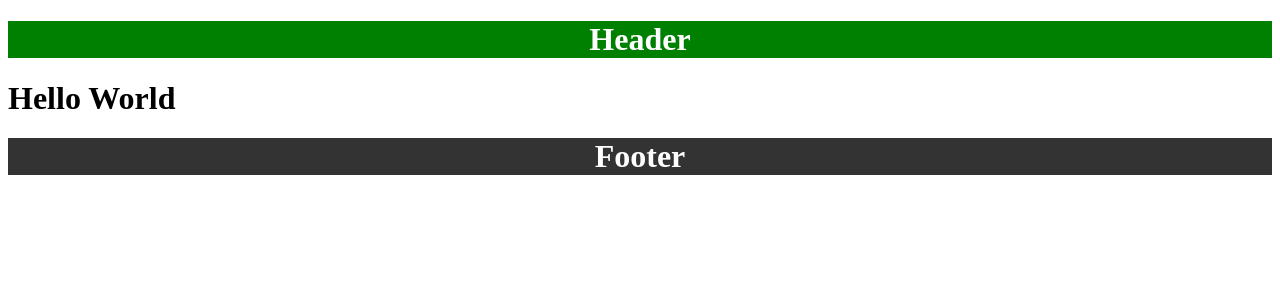
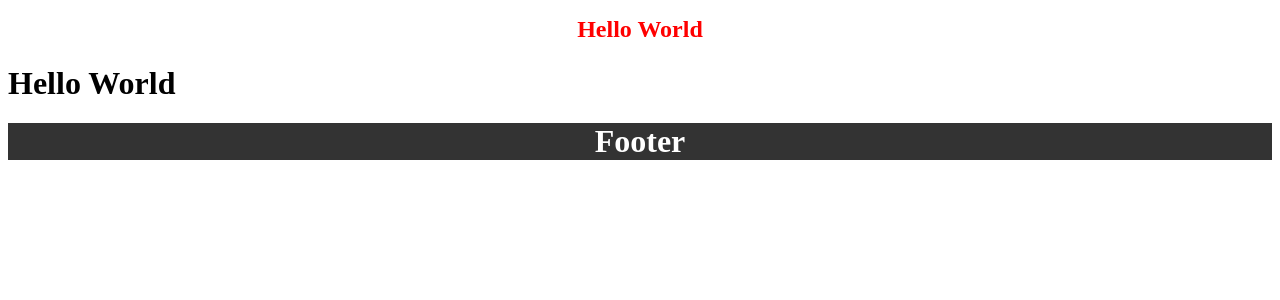
Before and after one commit to rcreativity/react-ssr-news-blog-clone-app, a React app: page / in a window 1280 px wide. Shown: the top 300 px of the page. Built offline with nearby package versions, Linux system fonts and the light colour scheme; the HTML template or start-up script is replaced by a standard one.

Commit message:
addded styled component

```diff
--- a/package.json
+++ b/package.json
@@ -43,6 +43,7 @@
     "redux-thunk": "2.3.0",
     "save-dev": "0.0.1-security",
     "serialize-javascript": "3.0.0",
+    "styled-components": "^5.1.1",
     "uglifyjs-webpack-plugin": "^2.2.0",
     "webpack": "4.43.0",
     "webpack-dev-server": "3.11.0",
@@ -56,6 +57,7 @@
     "babel-eslint": "^10.1.0",
     "babel-loader": "^8.1.0",
     "babel-minify-webpack-plugin": "^0.3.1",
+    "babel-plugin-styled-components": "^1.10.7",
     "babel-plugin-transform-react-remove-prop-types": "^0.4.24",
     "eslint": "^5.16.0",
     "eslint-config-airbnb": "^18.1.0",
--- a/src/client/components/Header.js
+++ b/src/client/components/Header.js
@@ -1,16 +1,13 @@
 import React from 'react'
 import './style.css';
+import { Title } from './styled.js'
 
 export default function Header() {
   return (
     <div>
-      <div>
-        <h1 style={{
-          background: 'green',
-          textAlign: 'center',
-          color: 'white'
-        }}>Header</h1>
-      </div>
+      <Title>
+        Hello World
+        </Title>
     </div>
   )
 }
--- /dev/null
+++ b/src/client/components/styled.js
@@ -0,0 +1,12 @@
+import styled from 'styled-components'
+
+const Title = styled.h1`
+  font-size: 1.5em;
+  text-align: center;
+  color: palevioletred;
+  color:red;
+`;
+
+export {
+  Title
+}
```
Also changed, not shown: .babelrc, 1 other file (tests, documents, lock files or other folders).
